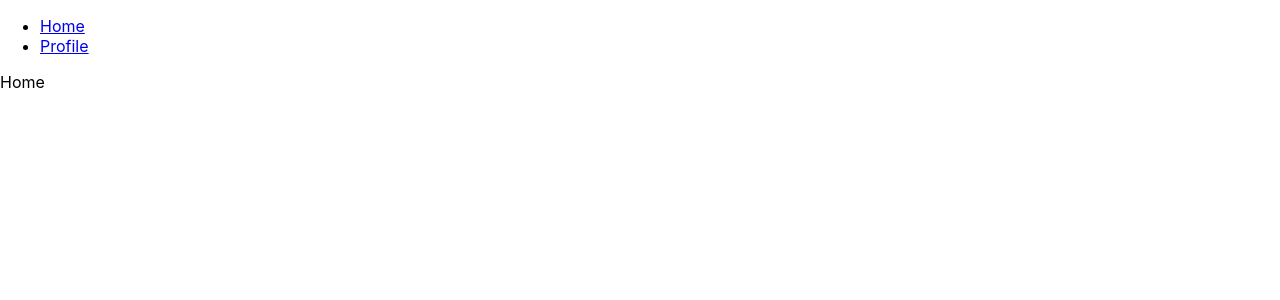
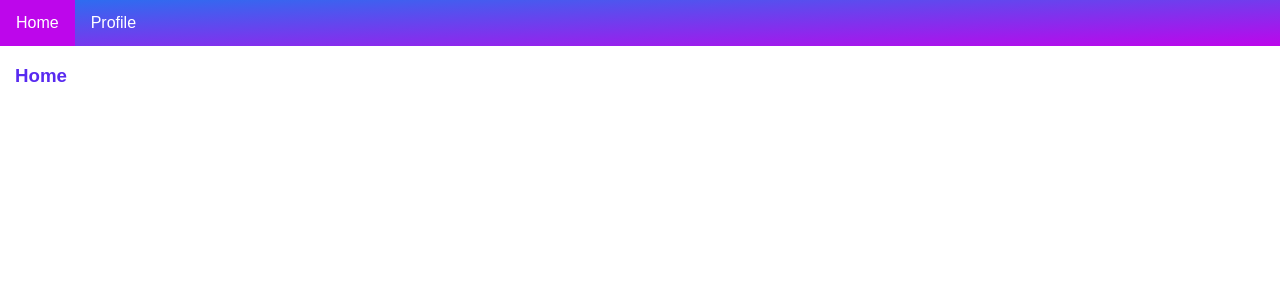
Before and after one commit to thewahome/react-auth0, a React (Create React App) app: page / in a window 1280 px wide. Shown: the top 300 px of the page. Built offline with nearby package versions, Linux system fonts and the light colour scheme.

Commit message:
style application

```diff
--- a/src/App.js
+++ b/src/App.js
@@ -8,8 +8,10 @@
   return (
     <>
       <Nav />
-      <Route path='/' exact component={Home} />
-      <Route path='/profile' component={Profile} />
+      <div className="body">
+        <Route path='/' exact component={Home} />
+        <Route path='/profile' component={Profile} />
+      </div>
     </>
   );
 }
--- a/src/components/Nav.js
+++ b/src/components/Nav.js
@@ -3,9 +3,11 @@
 
 export default function Nav () {
   return (
-    <ul>
-      <li><Link to='/'>Home</Link></li>
-      <li><Link to='/profile'>Profile</Link></li>
-    </ul>
+    <nav>
+      <ul>
+        <li><Link to='/'>Home</Link></li>
+        <li><Link to='/profile'>Profile</Link></li>
+      </ul>
+    </nav>
   )
 }
--- a/src/index.css
+++ b/src/index.css
@@ -1,13 +1,53 @@
 body {
   margin: 0;
-  font-family: -apple-system, BlinkMacSystemFont, 'Segoe UI', 'Roboto', 'Oxygen',
-    'Ubuntu', 'Cantarell', 'Fira Sans', 'Droid Sans', 'Helvetica Neue',
-    sans-serif;
-  -webkit-font-smoothing: antialiased;
-  -moz-osx-font-smoothing: grayscale;
+  padding: 0;
+  font-family: sans-serif;
 }
 
-code {
-  font-family: source-code-pro, Menlo, Monaco, Consolas, 'Courier New',
-    monospace;
+.body {
+  margin: 15px;
 }
+
+h1,
+h2,
+h3 {
+  color: #582af0;
+}
+
+button {
+  margin: 5px;
+}
+
+ul.unstyled {
+  list-style-type: none;
+  margin: 0;
+  padding: 0;
+}
+
+nav ul {
+  list-style-type: none;
+  margin: 0;
+  padding: 0;
+  overflow: hidden;
+  background-image: linear-gradient(to bottom right, #2a6ff0, #bd06eb);
+}
+
+nav li {
+  float: left;
+}
+
+nav li a {
+  display: block;
+  color: white;
+  text-align: center;
+  padding: 14px 16px;
+  text-decoration: none;
+}
+
+nav li a:hover {
+  background-color: #bd06eb;
+}
+
+nav button {
+  margin-top: 13px;
+}
--- a/src/pages/Home.js
+++ b/src/pages/Home.js
@@ -2,8 +2,8 @@
 
 export default function Home () {
   return (
-    <div>
+    <h3>
       Home
-    </div>
+    </h3>
   )
 }
--- a/src/pages/Profile.js
+++ b/src/pages/Profile.js
@@ -2,8 +2,8 @@
 
 export default function Profile () {
   return (
-    <div>
+    <h3>
       Profile
-    </div>
+    </h3>
   )
 }
```
